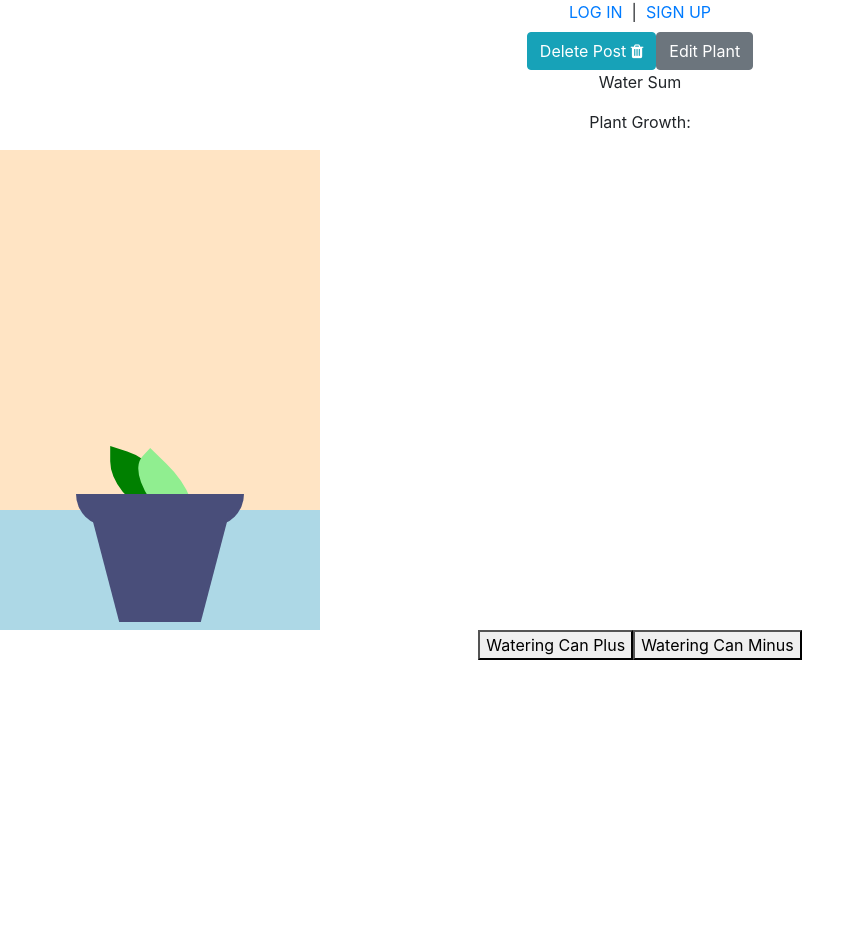
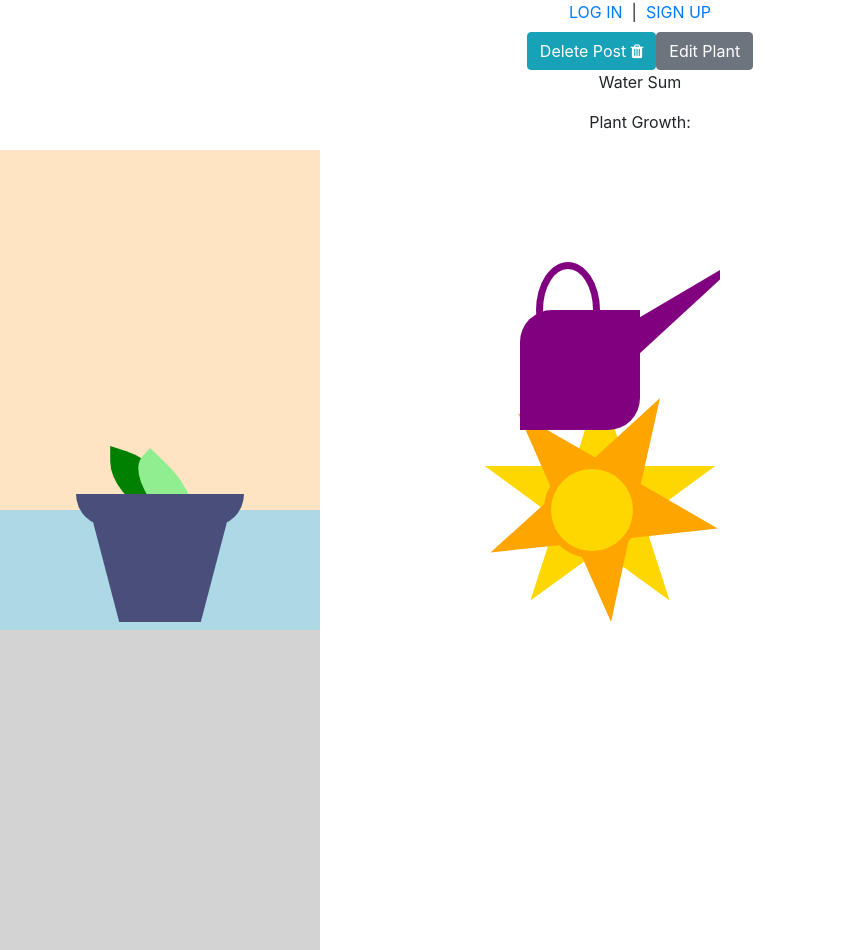
Before and after one commit to lramberg/plant-project, a React (Create React App) app: page /buddy/1 in a window 1280 px wide. Shown: the whole page, without its empty margins (0-865 px from the left). Before the commit the page ends 800 px from the top, so only its background shows below. Built offline with nearby package versions, Linux system fonts and the light colour scheme; no server answers.

Commit message:
action icons

```diff
--- /dev/null
+++ b/src/components/Actions/Actions.jsx
@@ -0,0 +1,21 @@
+import React from 'react';
+import styles from './Actions.module.css';
+
+const Actions = (props) => {
+    return(
+        <div className={styles.Actions}>
+            <div className={styles.sunWrapper} onClick={() => props.handleDecrease(props.id, "decreaseWater")}>
+                <div className={styles.sun}></div>
+                <div className={styles.rays1}></div>
+                <div className={styles.rays2}></div>
+            </div>
+            <div className={styles.canWrapper} onClick={() => props.handleIncrease(props.id, "increaseWater")}>
+                <div className={styles.handle}></div>
+                <div className={styles.spout}></div>
+                <div className={styles.body}></div>
+            </div>
+        </div>
+    );
+}
+
+export default Actions;
--- /dev/null
+++ b/src/components/Actions/Actions.module.css
@@ -0,0 +1,81 @@
+.Actions {
+    height: 40vmin;
+    width: 40vmin;
+    background-color: lightgray;
+    position: relative;
+}
+
+.canWrapper {
+    height: 15vmin;
+    width: 10vmin;
+    position: relative;
+}
+
+.handle {
+    height: 12vmin;
+    width: 8vmin;
+    border-radius: 50%;
+    border: 7px solid purple;
+    position: absolute;
+    bottom: 49vmin;
+    left: 67vmin;
+}
+
+.body {
+    height: 15vmin;
+    width: 15vmin;
+    background-color: purple;
+    margin: 0;
+    border-bottom-right-radius: 4vmin;
+    border-top-left-radius: 4vmin;
+    position: absolute;
+    left: 65vmin;
+    bottom: 40vmin;
+}
+
+.spout {
+    height: 15vmin;
+    width: 15vmin;
+    background-color: purple;
+    position: absolute;
+    left: 75vmin;
+    bottom: 45vmin;
+    clip-path: polygon(0 59%, 100% 0, 100% 8%, 0% 100%);
+}
+
+.sunWrapper {
+
+}
+
+.sun {
+    height: 12vmin;
+    width: 12vmin;
+    border-radius: 50%;
+    background-color: gold;
+    border: 7px solid orange;
+    position: absolute;
+    bottom: 49vmin;
+    left: 68vmin;
+    z-index: 1;
+}
+
+.rays1 {
+    height: 30vmin;
+    width: 30vmin;
+    background-color: gold;
+    position: absolute;
+    bottom: 41vmin;
+    left: 60vmin;
+    clip-path: polygon(50% 0%, 61% 35%, 98% 35%, 68% 57%, 79% 91%, 50% 70%, 21% 91%, 32% 57%, 2% 35%, 39% 35%);
+}
+
+.rays2 {
+    height: 30vmin;
+    width: 30vmin;
+    background-color: orange;
+    position: absolute;
+    bottom: 41vmin;
+    left: 60vmin;
+    clip-path: polygon(50% 0%, 61% 35%, 98% 35%, 68% 57%, 79% 91%, 50% 70%, 21% 91%, 32% 57%, 2% 35%, 39% 35%);
+    transform: rotate(30deg);
+}
--- a/src/components/LevelOneWater/LevelOneWater.jsx
+++ /dev/null
@@ -1,12 +0,0 @@
-import React from 'react';
-
-const LevelOneWater = (props) => {
-    return(
-        <div>
-            <button onClick={() => props.handleIncrease(props.id, "increaseWater")}>Watering Can Plus</button>
-            <button onClick={() => props.handleDecrease(props.id, "decreaseWater")}>Watering Can Minus</button>
-        </div>
-    );
-}
-
-export default LevelOneWater;
--- a/src/pages/PlantPage/PlantPage.jsx
+++ b/src/pages/PlantPage/PlantPage.jsx
@@ -3,7 +3,7 @@ import { Link } from 'react-router-dom';
 import NavBar from '../../components/NavBar/NavBar';
 import PlantDisplay from '../../components/PlantDisplay/PlantDisplay';
 import { getPlant, deletePlant, increaseWater } from '../../services/plantService';
-import LevelOneWater from '../../components/LevelOneWater/LevelOneWater';
+import Actions from '../../components/Actions/Actions';
 import Sprout from '../../components/Sprout/Sprout';
 import Stem from '../../components/Stem/Stem';
 import Bud from '../../components/Bud/Bud';
@@ -86,7 +86,7 @@ class PlantPage extends Component {
                 <PlantDisplay
                     plantState={plantState}
                 />
-                <LevelOneWater
+                <Actions
                     id={this.state.id}
                     handleIncrease={this.handleIncrease}
                     handleDecrease={this.handleDecrease}
```
